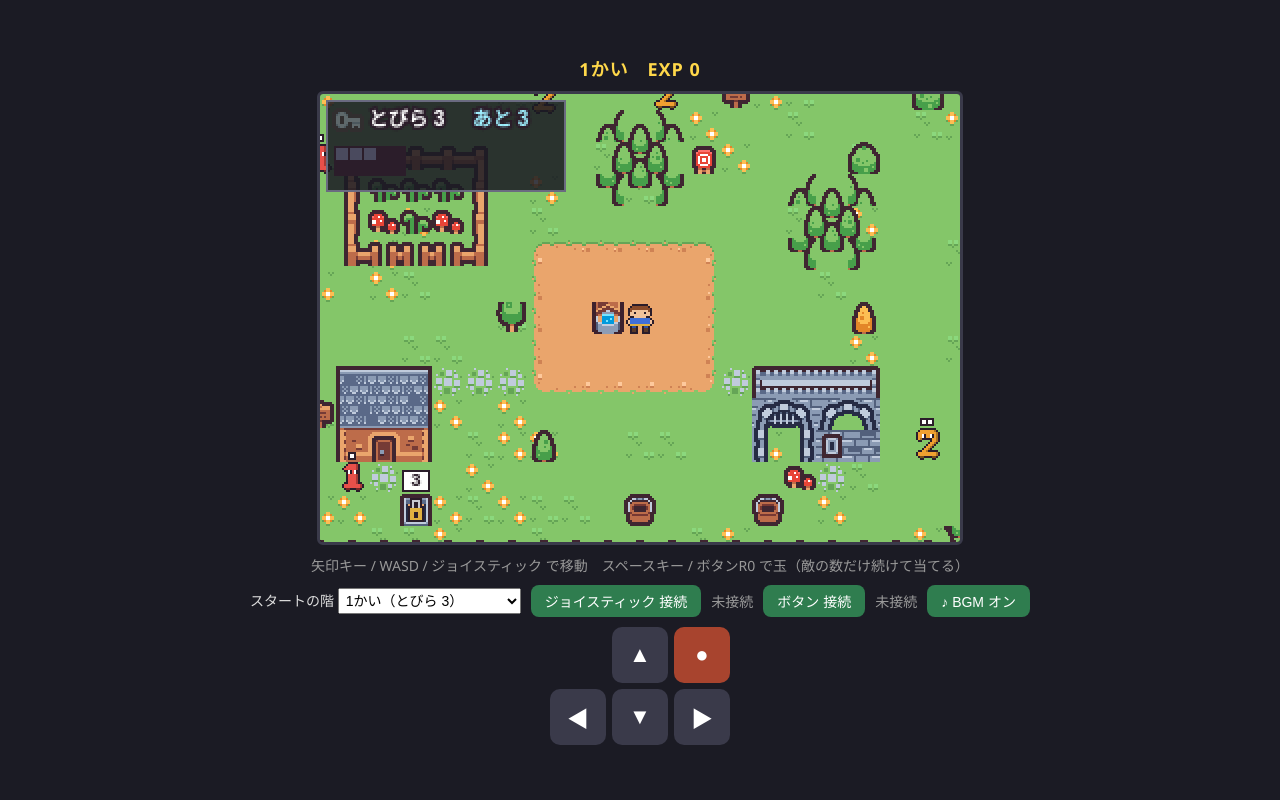
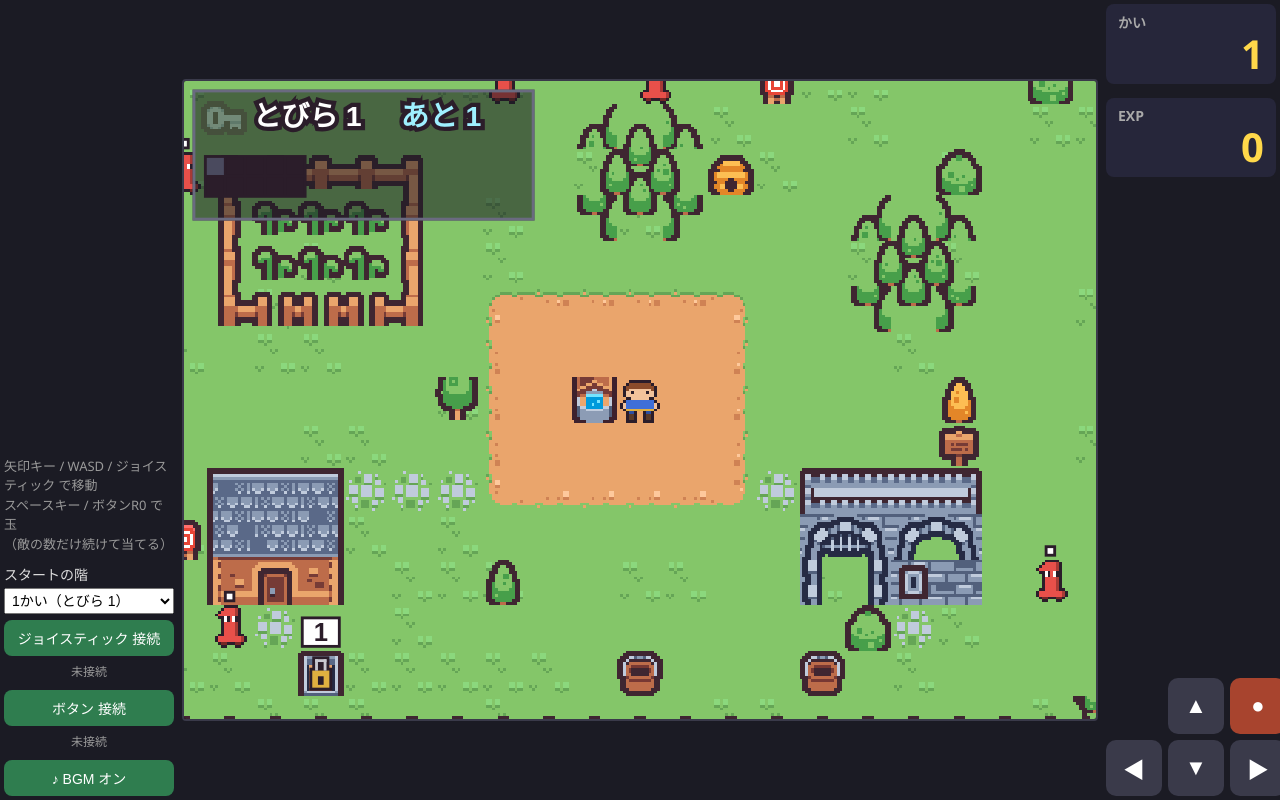
Before and after one commit to azumath30/tower, a plain HTML site: page index.html in a window 1280 px wide. Drawn offline with Linux system fonts and the light colour scheme.

Commit message:
Refactor layout and update game mechanics
Refactor layout to use a row-based flexbox for body and adjust various styles for better alignment and spacing. Update game mechanics by modifying speeds and enemy behavior.

```diff
--- a/index.html
+++ b/index.html
@@ -12,40 +12,57 @@
     color: #ddd;
     font-family: "Segoe UI", "Meiryo", sans-serif;
   }
+  /* 横に3列：左＝説明と接続ボタン（下に寄せる）／中＝ゲーム画面（上下いっぱい）／右＝数字 */
   body {
     display: flex;
+    flex-direction: row;
+    align-items: stretch;
+    justify-content: center;
+    gap: 8px;
+    padding: 4px;
+    box-sizing: border-box;
+    overflow: hidden;
+  }
+  #left, #right {
+    width: 170px;
+    flex-shrink: 0;
+    display: flex;
     flex-direction: column;
-    align-items: center;
-    justify-content: center;
     gap: 10px;
   }
+  #left { justify-content: flex-end; }          /* 左下に寄せる */
+  #right { justify-content: space-between; }    /* 数字は上、十字キーは下 */
   canvas {
+    align-self: center;
     image-rendering: pixelated;      /* ドット絵をぼかさず拡大 */
-    border: 3px solid #3a3a4a;
-    border-radius: 6px;
+    border: 2px solid #3a3a4a;
+    border-radius: 4px;
     background: #000;
     touch-action: none;
   }
-  #help { font-size: 14px; color: #999; }
+  #help { font-size: 13px; color: #999; line-height: 1.5; }
   #hud {
-    font-size: 18px;
+    display: flex;
+    flex-direction: column;
+    gap: 14px;
+    color: #ffd84a;
     font-weight: bold;
-    color: #ffd84a;
-    letter-spacing: 1px;
-  }
-  #hud.up { animation: expUp 0.4s; }
-  @keyframes expUp { 0% { transform: scale(1.4); color: #fff; } 100% { transform: scale(1); } }
+  }
+  #hud .stat { background: #26263a; border-radius: 8px; padding: 8px 12px; }
+  #hud .lbl { font-size: 14px; color: #aaa; }
+  #hud .val { font-size: 40px; line-height: 1.1; text-align: right; }
+  #hud.up .exp { animation: expUp 0.4s; }
+  @keyframes expUp { 0% { transform: scale(1.3); color: #fff; } 100% { transform: scale(1); } }
   #joy {
     display: flex;
-    align-items: center;
-    flex-wrap: wrap;
-    justify-content: center;
-    max-width: 960px;
-    gap: 10px;
+    flex-direction: column;
+    align-items: stretch;
+    gap: 6px;
     font-size: 14px;
   }
+  #joy label { display: flex; flex-direction: column; gap: 4px; }
   .serialBtn {
-    padding: 6px 14px;
+    padding: 8px 10px;
     font-size: 14px;
     border: none;
     border-radius: 8px;
@@ -55,7 +72,7 @@
   }
   .serialBtn:hover { background: #3a9862; }
   .serialBtn.connected { background: #8a3a3a; }
-  .serialStatus { color: #999; }
+  .serialStatus { color: #999; font-size: 12px; text-align: center; margin-bottom: 4px; }
   #floorSel { font-size: 14px; padding: 3px; }
 
   /* スマホ・タブレット用の十字キー */
@@ -84,9 +101,9 @@
 </style>
 </head>
 <body>
-<div id="hud"><span id="floorNo">1</span>かい　EXP <span id="exp">0</span></div>
-<canvas id="game" width="320" height="224"></canvas>
-<div id="help">矢印キー / WASD / ジョイスティック で移動　スペースキー / ボタンR0 で玉（敵の数だけ続けて当てる）</div>
+<!-- 左：説明と接続ボタン（左下に縦に並べる） -->
+<div id="left">
+  <div id="help">矢印キー / WASD / ジョイスティック で移動<br>スペースキー / ボタンR0 で玉<br>（敵の数だけ続けて当てる）</div>
   <div id="joy">
     <label>スタートの階 <select id="floorSel"></select></label>
     <button id="joyBtn" class="serialBtn">ジョイスティック 接続</button>
@@ -95,6 +112,17 @@
     <span id="btnStatus" class="serialStatus">未接続</span>
     <button id="bgmBtn" class="serialBtn">♪ BGM オン</button>
   </div>
+</div>
+
+<!-- 中：ゲーム画面 -->
+<canvas id="game" width="320" height="224"></canvas>
+
+<!-- 右：数字（階・EXP）と、タッチ端末用の十字キー -->
+<div id="right">
+<div id="hud">
+  <div class="stat"><div class="lbl">かい</div><div class="val"><span id="floorNo">1</span></div></div>
+  <div class="stat"><div class="lbl">EXP</div><div class="val exp"><span id="exp">0</span></div></div>
+</div>
 <div id="pad">
   <button class="up" data-dir="up">▲</button>
   <button class="left" data-dir="left">◀</button>
@@ -102,17 +130,21 @@
   <button class="right" data-dir="right">▶</button>
   <button class="fire" id="fireBtn">●</button>
 </div>
+</div>
 
 <script>
 // ━━━━━━━━━━━━━━━━ 設定 ━━━━━━━━━━━━━━━━
 const TILE = 16;                 // タイル1枚の大きさ(px)
 const SHEET_COLS = 12;           // tiles.png の横のタイル数
 const VIEW_W = 20, VIEW_H = 14;  // 画面に映すタイル数（320×224px）
-const WALK_SPEED = 5;            // 1秒に進むタイル数
+const WALK_SPEED = 3.5;          // 1秒に進むタイル数（もとは 5）
 
 const canvas = document.getElementById('game');
 const ctx = canvas.getContext('2d');
 ctx.imageSmoothingEnabled = false;
+// ゲームの中の座標は 320×224 のまま。実際のキャンバスは画面の解像度で作り、
+// 絵はドットのまま拡大・文字はくっきり描く（resize() で倍率を設定）
+const SCREEN_W = VIEW_W * TILE, SCREEN_H = VIEW_H * TILE;
 
 // ━━━━━━━━━━━━━━━━ タイル番号（tiles.png の左上から 0,1,2…） ━━━━━━━━━━━━━━━━
 // 3×3 で組むタイル: [左上, 上, 右上, 左, 中, 右, 左下, 下, 右下]
@@ -168,10 +200,10 @@ const BUILDINGS = [
   { name: '灰色の家', rows: [[48, 49, 50], [60, 61, 62], [72, 85, 75]], door: [1, 2] },
   { name: '石の家', rows: [[52, 53, 53, 54], [64, 65, 65, 66], [76, 77, 89, 79]], door: [2, 2] },
   { name: '木の家', rows: [[52, 53, 54], [64, 65, 66], [84, 86, 87]], door: [1, 2] },
-  { name: '畑', rows: [[44, 45, 45, 45, 46], [56, 17, 17, 17, 58], [56, 29, 17, 29, 58], [68, 69, 69, 69, 70]], door: null },
+  { name: '畑', rows: [[44, 45, 45, 45, 46], [56, 17, 17, 17, 58], [56, 17, 17, 17, 58], [68, 69, 69, 69, 70]], door: null },   // キノコ(29)は今は置かない → 芽(17)に
 ];
-const PROPS = [T.treeG, T.treeGs, T.treeO, T.treeOs, T.bush, T.bush, T.mushroom,
-  T.pot, T.log, T.bucket, T.hive, T.target, T.sign, T.flowers];
+const PROPS = [T.treeG, T.treeGs, T.treeO, T.treeOs, T.bush, T.bush,   // キノコ(T.mushroom)は今は置かない（あとでアイテムの材料にする）
+  T.pot, T.log, T.bucket, T.hive, T.target, T.sign];   // オレンジの花(T.flowers)は今は置かない（あとでアイテムの材料にする）
 
 function generateMap(f) {
   seed = 12345 + f * 7919;
@@ -184,7 +216,7 @@ function generateMap(f) {
     ground.push([]); obj.push([]); used.push([]);
     for (let x = 0; x < MAP_W; x++) {
       const r = rand();
-      ground[y].push(r < 0.8 ? T.grass : r < 0.92 ? T.grassTuft : T.flowers);
+      ground[y].push(r < 0.8 ? T.grass : T.grassTuft);   // オレンジの花は今は置かない
       obj[y].push(null);
       used[y].push(false);
     }
@@ -952,7 +984,7 @@ for (let n = 1; n <= 9; n++) ENEMY_SPRITES[n] = { normal: makeEnemySprite(n, fal
 
 // ━━━━━━━━━━━━━━━━ 敵 ━━━━━━━━━━━━━━━━
 // 数字の分だけ玉を当てると倒せる（1は1発、2は2発）。倒すと数字の分だけ経験値
-const ENEMY_SPEED = 2;          // 1秒に進むマス数
+const ENEMY_SPEED = 1.4;        // 1秒に進むマス数（もとは 2）
 const RESPAWN_TIME = 5;         // 倒してから次が出てくるまでの秒数
 const enemies = [];
 const respawns = [];            // { n, t } 出現待ち
@@ -984,7 +1016,7 @@ function spawnEnemy(n, x, y) {
 }
 
 const CHASE_RANGE = 5;          // 主人公がこのマス数以内に来ると追いかけてくる（玉の届く距離と同じ）
-const CHASE_SPEED = 2.5;        // 追いかけるときの速さ（1秒に進むマス数）
+const CHASE_SPEED = 1.75;       // 追いかけるときの速さ（1秒に進むマス数・もとは 2.5）
 const CHASE_PAUSE = 0.15;       // 追いかけるときの、1マスごとの間(秒)
 
 function updateEnemies(dt) {
@@ -1047,17 +1079,13 @@ function updateEnemies(dt) {
 
 // ━━━━━━━━━━━━━━━━ 階（面）とカギ ━━━━━━━━━━━━━━━━
 // 扉に書かれた数と「ぴったり」になるように数字の敵を倒して、カギのかけらを集める。
-// target: 扉の数（この中からランダム）  pool: 出てくる敵の数字
-const FLOORS = [
-  { target: [3],                  pool: [1, 2] },
-  { target: [4, 5],               pool: [1, 2, 3, 4] },
-  { target: [6, 7],               pool: [1, 2, 3, 4, 5] },
-  { target: [8, 9],               pool: [1, 2, 3, 4, 5, 6, 7] },
-  { target: [10],                 pool: [1, 2, 3, 4, 5, 6, 7, 8, 9] },
-  { target: [10],                 pool: [3, 4, 5, 6, 7, 8, 9] },
-  { target: [11, 12, 13],         pool: [2, 3, 4, 5, 6, 7, 8, 9] },   // 10をまたぐ
-  { target: [14, 15, 16, 17, 18], pool: [4, 5, 6, 7, 8, 9] },
-];
+// 扉の数 ＝ 階の数（1かい＝とびら1、2かい＝とびら2 …）
+// target: 扉の数  pool: 出てくる敵の数字（1 〜 階の数。ただし 9 まで）
+const FLOOR_SELECT_MAX = 20;    // 「スタートの階」で選べるいちばん上の階
+const floorDef = () => ({
+  target: [floor],
+  pool: Array.from({ length: Math.min(9, floor) }, (_, i) => i + 1),
+});
 // 1つの階に出る敵の数（マップが広いほど多い）。1階 = 5体、8階 = 11体くらい
 const enemyCount = () => 4 + Math.round(MAP_W * MAP_H / 300);
 const NEEDED_TIME = 1.5;        // 「あと○」の敵がいないとき、出てくるまでの秒数
@@ -1072,7 +1100,6 @@ let mode = 'play';              // 'play' | 'clear'（扉に入った後）
 let clearTimer = 0;
 let lockedCool = 0;
 
-const floorDef = () => FLOORS[Math.min(floor, FLOORS.length) - 1];
 const pick = arr => arr[Math.floor(Math.random() * arr.length)];
 const piecesSum = () => pieces.reduce((a, b) => a + b, 0);
 const remain = () => target - piecesSum();
@@ -1194,12 +1221,12 @@ function updateFloor(dt) {
 
 // スタートの階を選ぶ（先生が子どもに合わせて選ぶ）
 const floorSel = document.getElementById('floorSel');
-FLOORS.forEach((f, i) => {
+for (let f = 1; f <= FLOOR_SELECT_MAX; f++) {
   const opt = document.createElement('option');
-  opt.value = i + 1;
-  opt.textContent = (i + 1) + 'かい（とびら ' + f.target[0] + (f.target.length > 1 ? '〜' + f.target[f.target.length - 1] : '') + '）';
+  opt.value = f;
+  opt.textContent = f + 'かい（とびら ' + f + '）';
   floorSel.appendChild(opt);
-});
+}
 floorSel.addEventListener('change', () => {
   startFloor(Number(floorSel.value));
   floorSel.blur();               // 矢印キーが選択の切り替えに使われないように
@@ -1355,12 +1382,12 @@ function countText(x, y, n) {             // 当てた数「1」「2」「3」
 function banner(title, sub, life) {        // 画面のまん中に出る大きな文字
   return { t: 0, life, screen: true, draw() {
     const a = Math.min(1, this.t * 5, (this.life - this.t) * 3);
-    ctx.globalAlpha = a * 0.75;
+    ctx.globalAlpha = a * 0.45;          // 背景の黒をうすく（もとは 0.75）
     ctx.fillStyle = '#1b1b24';
-    ctx.fillRect(0, 84, canvas.width, 50);
+    ctx.fillRect(0, 84, SCREEN_W, 50);
     ctx.globalAlpha = a;
-    outlineText(title, canvas.width / 2, 100, '#ffe14a', 16);
-    outlineText(sub, canvas.width / 2, 121, '#ffffff', 10);
+    outlineText(title, SCREEN_W / 2, 100, '#ffe14a', 16);
+    outlineText(sub, SCREEN_W / 2, 121, '#ffffff', 10);
     ctx.globalAlpha = 1;
   } };
 }
@@ -1474,8 +1501,8 @@ function drawTile(n, px, py) {
 function draw() {
   const p = heroPixelPos();
   // カメラは主人公を中心に、マップの外が映らない範囲で動く
-  const camX = Math.round(Math.max(0, Math.min(MAP_W * TILE - canvas.width, p.x + TILE / 2 - canvas.width / 2)));
-  const camY = Math.round(Math.max(0, Math.min(MAP_H * TILE - canvas.height, p.y + TILE / 2 - canvas.height / 2)));
+  const camX = Math.round(Math.max(0, Math.min(MAP_W * TILE - SCREEN_W, p.x + TILE / 2 - SCREEN_W / 2)));
+  const camY = Math.round(Math.max(0, Math.min(MAP_H * TILE - SCREEN_H, p.y + TILE / 2 - SCREEN_H / 2)));
 
   const x0 = Math.floor(camX / TILE), y0 = Math.floor(camY / TILE);
   for (let y = y0; y <= y0 + VIEW_H && y < MAP_H; y++) {
@@ -1596,8 +1623,8 @@ function drawDoorArrow(camX, camY) {
   const goal = keyItem ? keyItem : keyDone ? door : null;
   if (!goal) return;
   const cx = goal.x * TILE + 8 - camX, cy = goal.y * TILE + 8 - camY;
-  if (cx >= 0 && cx < canvas.width && cy >= 0 && cy < canvas.height) return;
-  const W = canvas.width, H = canvas.height;
+  if (cx >= 0 && cx < SCREEN_W && cy >= 0 && cy < SCREEN_H) return;
+  const W = SCREEN_W, H = SCREEN_H;
   const ang = Math.atan2(cy - H / 2, cx - W / 2);
   const ax = Math.max(12, Math.min(W - 12, cx)), ay = Math.max(56, Math.min(H - 12, cy));
   const pulse = 1 + 0.2 * Math.sin(performance.now() / 120);
@@ -1625,7 +1652,7 @@ function drawKeyPanel() {
   ctx.font = 'bold 9px "Meiryo", sans-serif';
   const eqRight = 9 + frames * (frameW + 4) + ctx.measureText(eq).width + 6;
   const W = Math.ceil(Math.max(eqRight, keyDone || keyItem ? 168 : 120));
-  ctx.globalAlpha = 0.85;
+  ctx.globalAlpha = 0.55;          // 背景の黒をうすく（もとは 0.85）
   ctx.fillStyle = '#1b1b24';
   ctx.fillRect(3, 3, W, 46);
   ctx.globalAlpha = 1;
@@ -1675,13 +1702,22 @@ function drawKeyPanel() {
 
 // ━━━━━━━━━━━━━━━━ 画面サイズ（整数倍で拡大してドットをきれいに） ━━━━━━━━━━━━━━━━
 function resize() {
-  // キャンバスの上のEXP、下の説明・接続ボタン（スマホでは十字キーも）の分をあける
-  const padH = matchMedia('(hover: hover) and (pointer: fine)').matches ? 130 : 270;
-  const scale = Math.max(1, Math.floor(Math.min(
-    (innerWidth - 20) / canvas.width,
-    (innerHeight - padH) / canvas.height)));
-  canvas.style.width = canvas.width * scale + 'px';
-  canvas.style.height = canvas.height * scale + 'px';
+  // 左右の列（170px×2）とすき間・枠の分だけあけて、上下いっぱいまで拡大する
+  // （整数倍にこだわらず、画面にぴったり合わせて大きく表示）
+  const sideW = 170 * 2 + 8 * 2 + 8 + 4;   // 左右の列 + すき間 + body の余白 + 枠
+  const scale = Math.max(1, Math.min(
+    (innerWidth - sideW) / SCREEN_W,
+    (innerHeight - 8 - 4) / SCREEN_H));
+  const cssW = Math.floor(SCREEN_W * scale), cssH = Math.floor(SCREEN_H * scale);
+  canvas.style.width = cssW + 'px';
+  canvas.style.height = cssH + 'px';
+  // キャンバスの中身を画面の実際の画素数で作る（文字がくっきりする）
+  const dpr = window.devicePixelRatio || 1;
+  canvas.width = Math.round(cssW * dpr);
+  canvas.height = Math.round(cssH * dpr);
+  // 描くときは 320×224 の座標のまま使えるように拡大しておく
+  ctx.setTransform(canvas.width / SCREEN_W, 0, 0, canvas.height / SCREEN_H, 0, 0);
+  ctx.imageSmoothingEnabled = false;   // 大きさを変えると元に戻るので毎回設定
 }
 addEventListener('resize', resize);
 resize();
```
Lines whose indentation alone changed are shown as unchanged.
